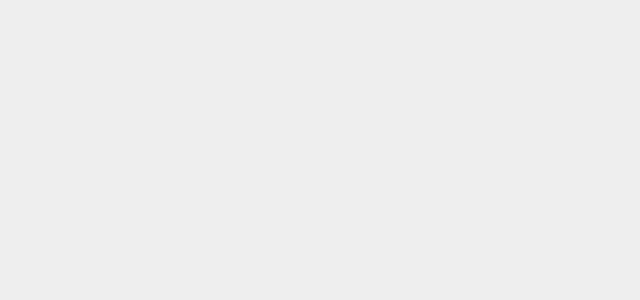
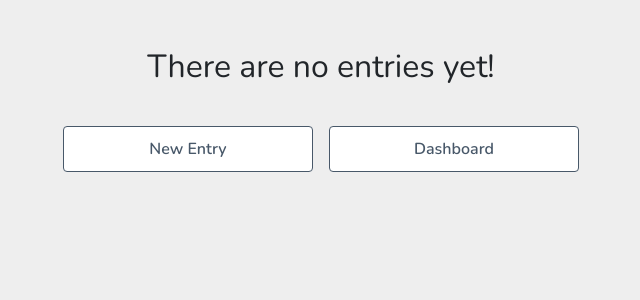
Before and after one commit to alxgrgsc/SoulJournal, a React (Create React App) app in the folder souljournal-frontend/: page /journal in a window 1280 px wide. Before the commit this address had no page. Shown: the top 300 px of the page, without its empty margins (307-947 px from the left). Built offline with nearby package versions, Linux system fonts and the light colour scheme.

Commit message:
update name for Journal and add dashboard button

```diff
--- a/souljournal-frontend/src/App.js
+++ b/souljournal-frontend/src/App.js
@@ -12,7 +12,7 @@ import Quotes from './Quotes';
 import FeedbackSubmitted from './FeedbackSubmitted';
 import NewEntry from './NewEntry';
 import EntrySubmitted from './EntrySubmitted'; // Import the new component
-import ManageEntries from './ManageEntries';
+import Journal from './Journal';
 import 'bootstrap/dist/css/bootstrap.min.css';
 import '@fortawesome/fontawesome-free/css/all.min.css';
 
@@ -34,7 +34,7 @@ function App() {
             <Route path="/feedback-submitted" element={<FeedbackSubmitted />} />
             <Route path="/new-entry" element={<NewEntry />} />
             <Route path="/entry-submitted" element={<EntrySubmitted />} /> {/* Add the new route */}
-            <Route path="/manage-entries" element={<ManageEntries />} />
+            <Route path="/journal" element={<Journal />} />
           </Routes>
         </header>
       </div>
--- a/souljournal-frontend/src/Dashboard.js
+++ b/souljournal-frontend/src/Dashboard.js
@@ -50,7 +50,7 @@ const Dashboard = () => {
           <Link to="/new-entry" className="btn w-100 fs-5 fs-lg-4 dashboard-button">Create Entry</Link>
         </div>
         <div className="col-12 col-md-6 mb-3">
-          <Link to="/manage-entries" className="btn w-100 fs-5 fs-lg-4 dashboard-button">Manage Entries</Link>
+          <Link to="/journal" className="btn w-100 fs-5 fs-lg-4 dashboard-button">Journal</Link>
         </div>
         <div className="col-12 col-md-6 mb-3">
           <Link to="/quotes" className="btn w-100 fs-5 fs-lg-4 dashboard-button">Quotes</Link>
--- a/souljournal-frontend/src/ManageEntries.css
+++ b/souljournal-frontend/src/Journal.css
@@ -30,3 +30,16 @@ button{
     width: 1400px; /* Set your desired width here */
   }
 }
+
+.animation {
+  animation: slideDown 1s forwards, fadeOut 2s 1s forwards;
+}
+
+@keyframes fadeOut{
+  from {
+    opacity: 1;
+  }
+  to{
+    opacity: 0;
+  }
+}
--- a/souljournal-frontend/src/ManageEntries.js
+++ b/souljournal-frontend/src/Journal.js
@@ -1,8 +1,9 @@
 import React, { useState, useEffect } from 'react';
-import { Modal, Button, Form } from 'react-bootstrap';
-import './ManageEntries.css';
+import { Modal, Button, Form, Alert } from 'react-bootstrap';
+import { useNavigate } from 'react-router-dom';
+import './Journal.css';
 
-const ManageEntries = () => {
+const Journal = () => {
   const [entries, setEntries] = useState([]);
   const [currentEntry, setCurrentEntry] = useState(null);
   const [isEditing, setIsEditing] = useState(false);
@@ -14,6 +15,9 @@ const ManageEntries = () => {
   const [selectedEntries, setSelectedEntries] = useState([]);
   const [currentPage, setCurrentPage] = useState(0);
   const [entriesPerPage, setEntriesPerPage] = useState(4); // Default value
+  const [showNotification, setShowNotification] = useState(false);
+  const [notificationMessage, setNotificationMessage] = useState('');
+  const navigate = useNavigate();
 
   useEffect(() => {
     const fetchEntries = async () => {
@@ -45,7 +49,7 @@ const ManageEntries = () => {
 
 
     const handleBeforeUnload = (event) => {
-      if(isEditing) {
+      if (isEditing) {
         event.preventDefault();
         event.returnValue = '';
       }
@@ -91,8 +95,13 @@ const ManageEntries = () => {
         setEntries((prevEntries) =>
           prevEntries.map((entry) => (entry._id === updatedEntry._id ? updatedEntry : entry))
         );
+        setNotificationMessage('Your entry has been updated!');
         setIsEditing(false);
         setShowModal(false);
+        setShowNotification(true);
+        setTimeout(() => {
+          setShowNotification(false);
+        }, 2500);
       } else {
         console.error('Failed to update entry.');
       }
@@ -121,14 +130,22 @@ const ManageEntries = () => {
         )
       );
 
+
+
       // Refresh entries after deletion
       const response = await fetch(`http://localhost:3300/journal/entries?email=${userEmail}`);
       const data = await response.json();
       setEntries(data);
 
       // Reset deletion state
+      setNotificationMessage(`Your ${entryString} has been deleted!`);
+      setShowNotification(true);
+      setTimeout(() => {
+        setShowNotification(false);
+      }, 2500);
       setIsDeleting(false);
       setSelectedEntries([]);
+
     }
   };
 
@@ -181,6 +198,11 @@ const ManageEntries = () => {
 
   return (
     <div className="d-flex row container mt-5 justify-content-center ">
+      {showNotification && (
+        <Alert variant="success" className="animation">
+          {notificationMessage}
+        </Alert>
+      )}
       <h2>
         {entries.length > 0
           ? isDeleting
@@ -254,7 +276,10 @@ const ManageEntries = () => {
         </>
       )}
 
+
+
       <Modal show={showModal} onHide={handleClose}>
+
         <Modal.Header closeButton>
           <Modal.Title>{isEditing ? 'Edit Entry' : formatDate(currentEntry?.createdAt)}</Modal.Title>
         </Modal.Header>
@@ -319,18 +344,24 @@ const ManageEntries = () => {
             </>
           ) : (
             <>
-              <Button className="btn button fixed-size-button mx-2 " onClick={handleEdit}>
+              <Button className="btn button fixed-size-button mx-2 " onClick={handleClose}>
+                Close
+              </Button>
+              <Button variant="btn button fixed-size-button mx-2" onClick={handleEdit}>
                 Edit
-              </Button>
-              <Button variant="btn button fixed-size-button mx-2" onClick={handleClose}>
-                Close
               </Button>
             </>
           )}
         </Modal.Footer>
       </Modal>
+      <Button onClick={() => navigate('/new-entry')} className="btn button fixed-size-button mx-2">
+        New Entry
+      </Button>
+      <Button onClick={() => navigate('/dashboard')} className="btn button fixed-size-button mx-2">
+        Dashboard
+      </Button>
     </div>
   );
 };
 
-export default ManageEntries;
+export default Journal;
```
Lines whose indentation alone changed are shown as unchanged.
